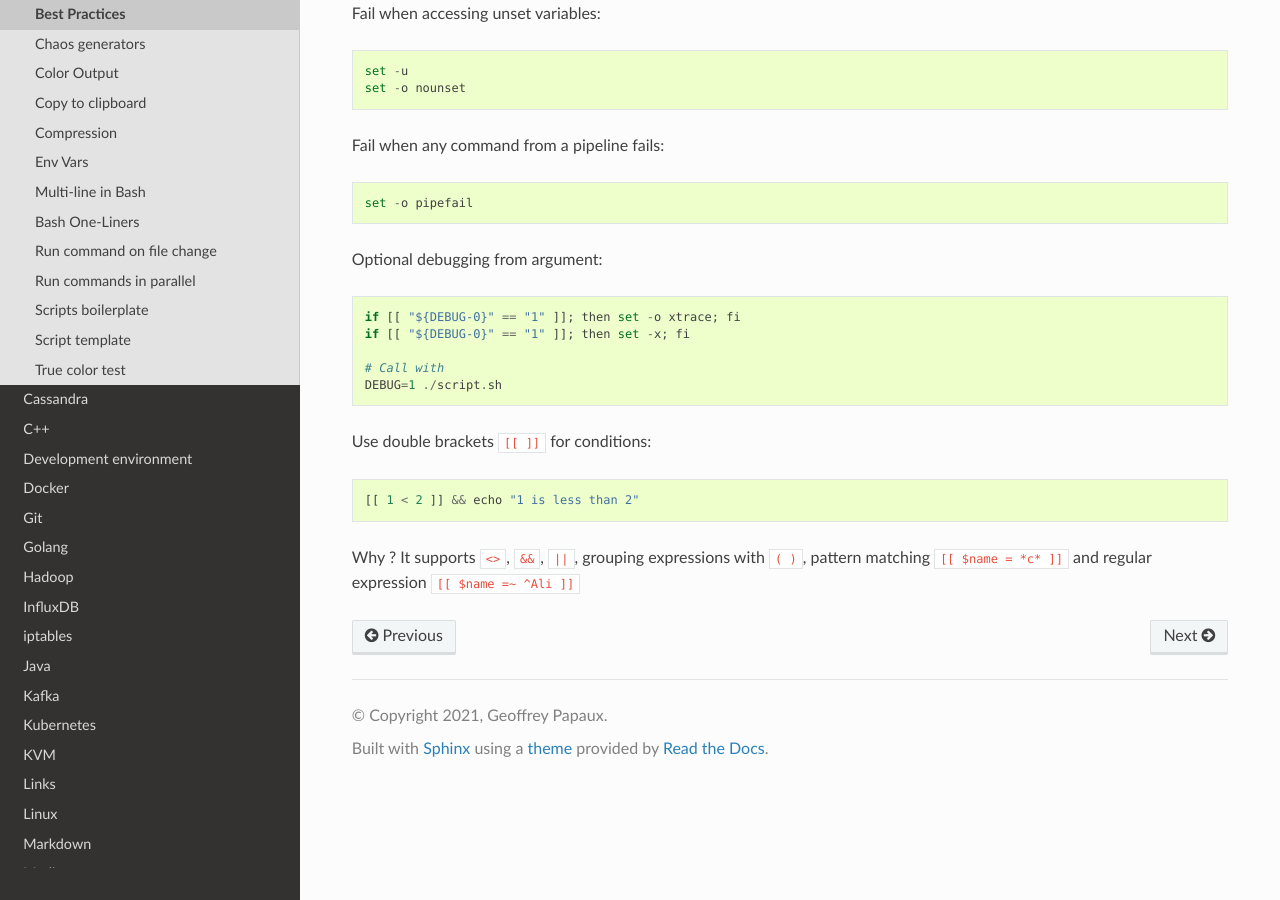
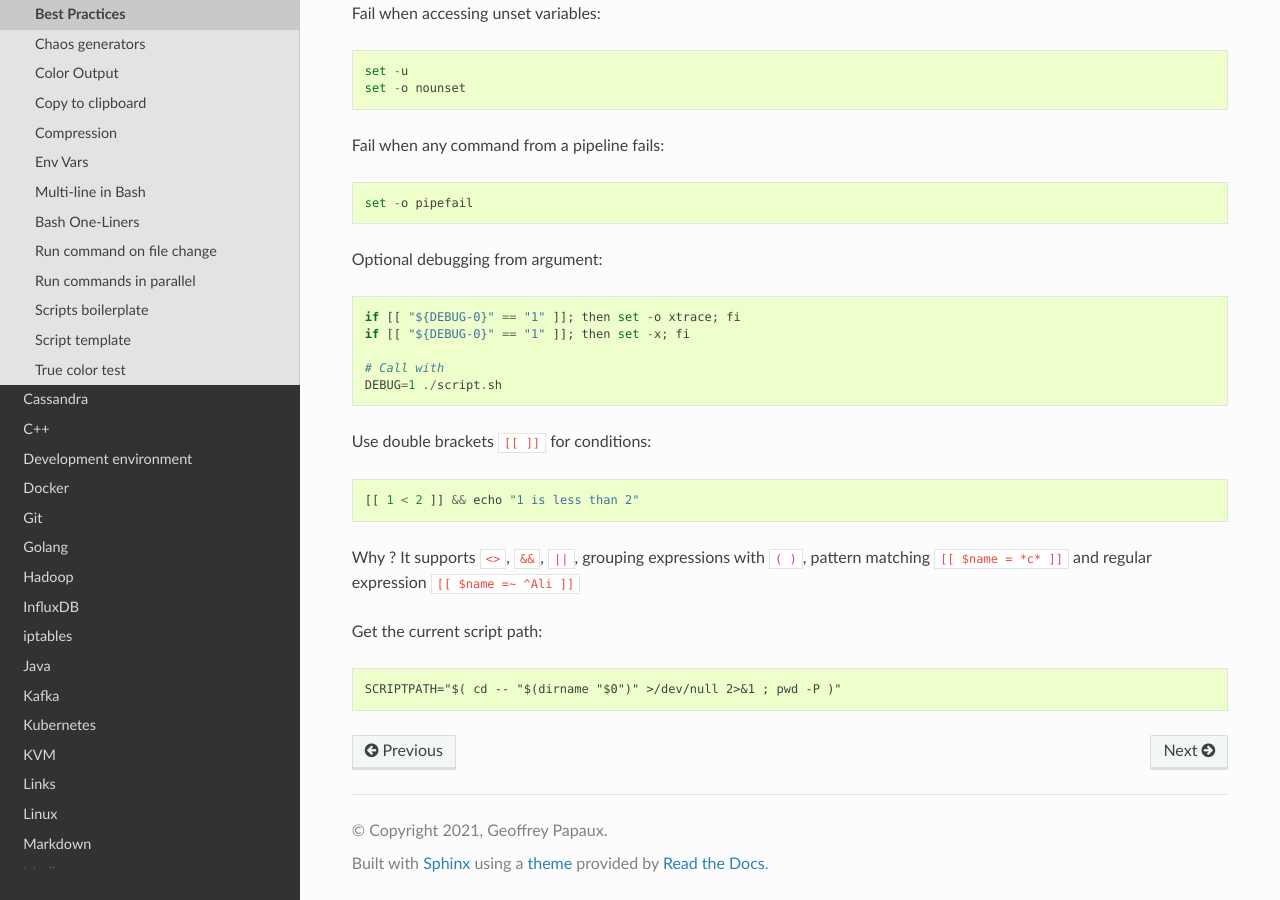
Before and after one commit to papaux/til, a Sphinx documentation site: the page built from source/bash/best-practices.rst, in a window 1280 px wide and 900 px high, scrolled down 566 px. Built offline with Sphinx 7.4.7 and the Read the Docs theme 2.0.0, drawn with Linux system fonts in a browser that asks for light colours.

Commit message:
bash: get current script path

```diff
--- a/source/bash/best-practices.rst
+++ b/source/bash/best-practices.rst
@@ -39,3 +39,7 @@
     [[ 1 < 2 ]] && echo "1 is less than 2"
 
 Why ? It supports ``<>``, ``&&``, ``||``, grouping expressions with ``( )``, pattern matching ``[[ $name = *c* ]]`` and regular expression ``[[ $name =~ ^Ali ]]``
+
+Get the current script path::
+
+    SCRIPTPATH="$( cd -- "$(dirname "$0")" >/dev/null 2>&1 ; pwd -P )"
```
